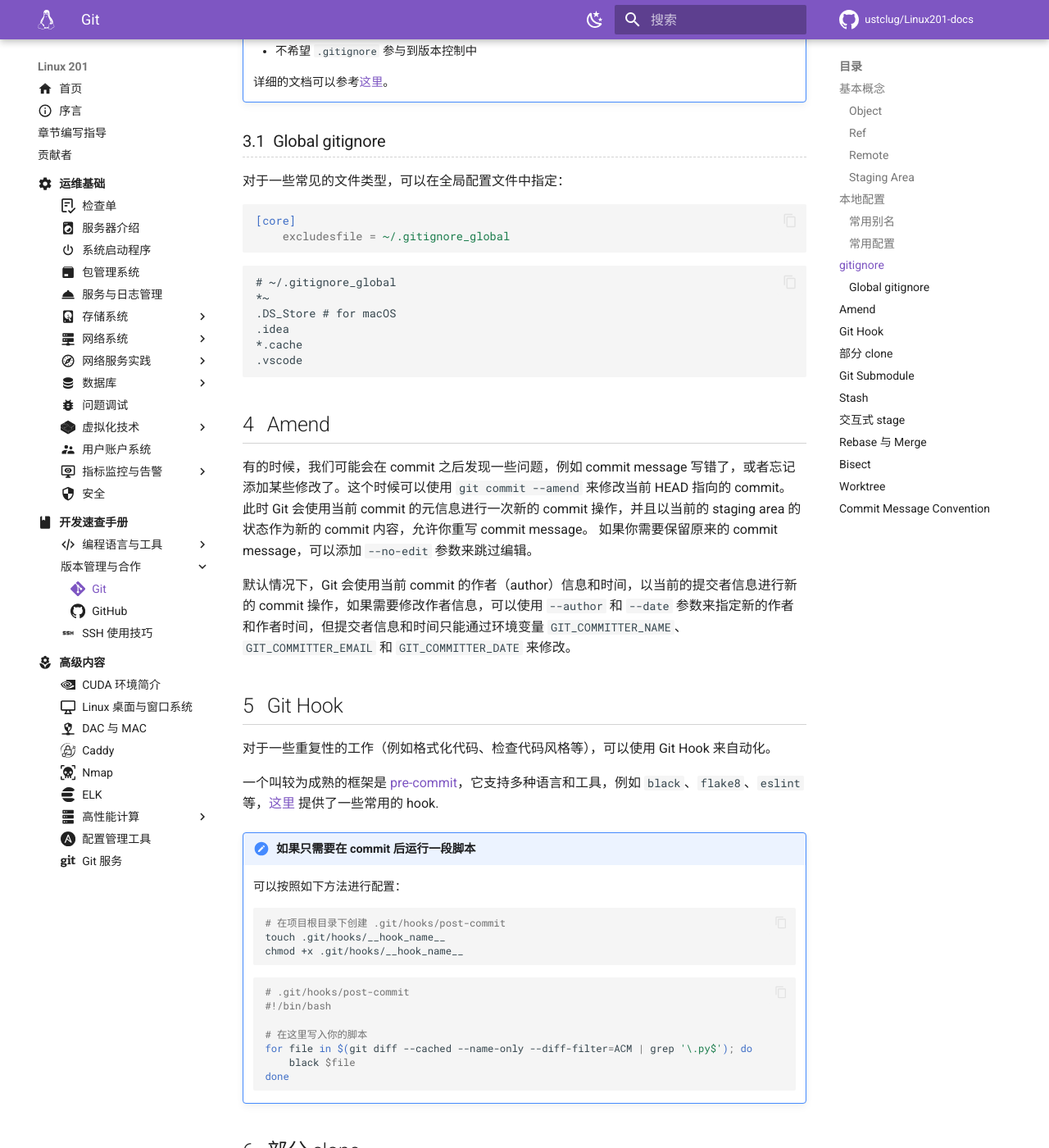
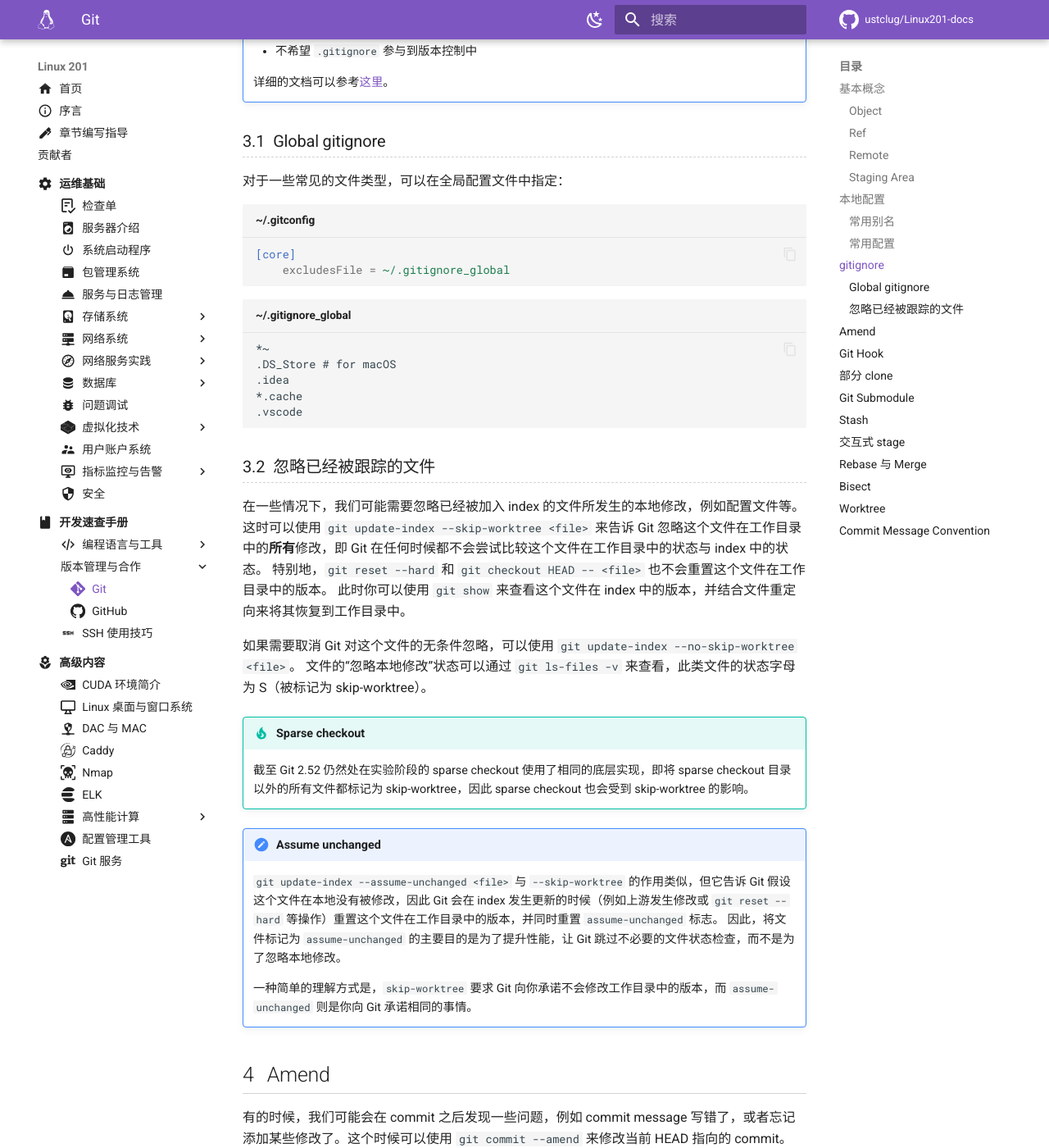
Before and after one commit to ustclug/Linux201-docs, an MkDocs documentation site: the page built from docs/dev/vcs/git.md, in a window 1280 px wide and 1400 px high, scrolled down 7345 px. Shown: the whole window at 82% size. Built offline with MkDocs 1.6.1 and Material for MkDocs 9.7.7, drawn with Linux system fonts in a browser that asks for light colours; comment, search, counter and statistics services are not loaded; some of the changed text lies outside the part shown.

Commit message:
git: skip-worktree and assume-unchanged

````diff
--- a/docs/dev/vcs/git.md
+++ b/docs/dev/vcs/git.md
@@ -291,19 +291,39 @@
 
 对于一些常见的文件类型，可以在全局配置文件中指定：
 
-```ini
+```ini title="~/.gitconfig"
 [core]
-    excludesfile = ~/.gitignore_global
+    excludesFile = ~/.gitignore_global
 ```
 
-```txt
-# ~/.gitignore_global
+```text title="~/.gitignore_global"
 *~
 .DS_Store # for macOS
 .idea
 *.cache
 .vscode
 ```
+
+### 忽略已经被跟踪的文件 {#git-skip-worktree}
+
+在一些情况下，我们可能需要忽略已经被加入 index 的文件所发生的本地修改，例如配置文件等。
+这时可以使用 `git update-index --skip-worktree <file>` 来告诉 Git 忽略这个文件在工作目录中的**所有**修改，即 Git 在任何时候都不会尝试比较这个文件在工作目录中的状态与 index 中的状态。
+特别地，`git reset --hard` 和 `git checkout HEAD -- <file>` 也不会重置这个文件在工作目录中的版本。
+此时你可以使用 `git show` 来查看这个文件在 index 中的版本，并结合文件重定向来将其恢复到工作目录中。
+
+如果需要取消 Git 对这个文件的无条件忽略，可以使用 `git update-index --no-skip-worktree <file>`。
+文件的“忽略本地修改”状态可以通过 `git ls-files -v` 来查看，此类文件的状态字母为 S（被标记为 skip-worktree）。
+
+!!! tip "Sparse checkout"
+
+    截至 Git 2.52 仍然处在实验阶段的 sparse checkout 使用了相同的底层实现，即将 sparse checkout 目录以外的所有文件都标记为 skip-worktree，因此 sparse checkout 也会受到 skip-worktree 的影响。
+
+!!! note "Assume unchanged"
+
+    `git update-index --assume-unchanged <file>` 与 `--skip-worktree` 的作用类似，但它告诉 Git 假设这个文件在本地没有被修改，因此 Git 会在 index 发生更新的时候（例如上游发生修改或 `git reset --hard` 等操作）重置这个文件在工作目录中的版本，并同时重置 `assume-unchanged` 标志。
+    因此，将文件标记为 `assume-unchanged` 的主要目的是为了提升性能，让 Git 跳过不必要的文件状态检查，而不是为了忽略本地修改。
+
+    一种简单的理解方式是，`skip-worktree` 要求 Git 向你承诺不会修改工作目录中的版本，而 `assume-unchanged` 则是你向 Git 承诺相同的事情。
 
 ## Amend {#git-commit-amend}
 
@@ -317,19 +337,19 @@
 
 对于一些重复性的工作（例如格式化代码、检查代码风格等），可以使用 Git Hook 来自动化。
 
-一个叫较为成熟的框架是 [pre-commit](https://pre-commit.com/)，它支持多种语言和工具，例如 `black`、`flake8`、`eslint` 等，[这里](https://github.com/pre-commit/pre-commit-hooks) 提供了一些常用的 hook.
+一个较为成熟的框架是 [pre-commit](https://pre-commit.com/)，它支持多种语言和工具，例如 `black`、`flake8`、`eslint` 等，[这里](https://github.com/pre-commit/pre-commit-hooks) 提供了一些常用的 hook.
 
 !!! note "如果只需要在 commit 后运行一段脚本"
 
     可以按照如下方法进行配置：
+
     ```bash
     # 在项目根目录下创建 .git/hooks/post-commit
     touch .git/hooks/__hook_name__
     chmod +x .git/hooks/__hook_name__
     ```
 
-    ```bash
-    # .git/hooks/post-commit
+    ```shell title=".git/hooks/post-commit"
     #!/bin/bash
 
     # 在这里写入你的脚本
````
Also changed, not shown: docs/ops/virtualization/container.md (+2 -2 lines), docs/spec/writing.md (+4 -0 lines).
